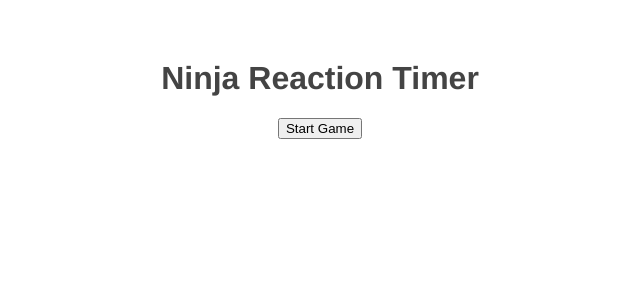
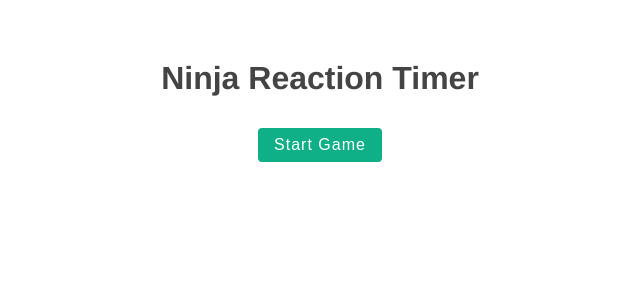
Before and after one commit to naomiearledev/reaction-timer, a Vue app: page / in a window 1280 px wide. Shown: the top 300 px of the page, without its empty margins (320-960 px from the left). Built offline with nearby package versions, Linux system fonts and the light colour scheme.

Commit message:
project complete

```diff
--- a/src/App.vue
+++ b/src/App.vue
@@ -1,16 +1,17 @@
 <template>
   <h1>Ninja Reaction Timer</h1>
-  <button @click="startGame" :disabled="isPlaying">Start Game</button>
+  <button class="start-button" @click="startGame" :disabled="isPlaying">Start Game</button>
   <Block v-if="isPlaying" :delay="delay" @end="endGame" />
-  <p v-if="showResults">Reaction time: {{ score }}ms</p>
+  <Results v-if="showResults" :score="score" />
 </template>
 
 <script>
 import Block from './components/Block.vue'
+import Results from './components/Results.vue'
 
 export default {
   name: 'App',
-  components: { Block },
+  components: { Block, Results },
   data() {
     return {
       delay: null,
@@ -43,4 +44,19 @@ export default {
   color: #444;
   margin-top: 60px;
 }
+.start-button {
+  background: #0faf87;
+  color: white;
+  border: none;
+  padding: 8px 16px;
+  border-radius: 4px;
+  font-size: 16px;
+  letter-spacing: 1px;
+  cursor: pointer;
+  margin: 10px;
+}
+.start-button[disabled] {
+  opacity: 0.2;
+  cursor: not-allowed;
+}
 </style>
--- a/src/components/Results.vue
+++ b/src/components/Results.vue
@@ -0,0 +1,33 @@
+<template>
+  <p>Reaction time: {{ scoreSeconds }} seconds</p>
+  <p class="rank">Rank: {{ rank }}</p>
+</template>
+
+<script>
+export default {
+    props: ['score'],
+    data() {
+        return {
+            scoreSeconds: this.score / 1000,
+            rank: null
+        }
+    },
+    mounted() {
+        if (this.score < 250) {
+            this.rank = 'Ninja Fingers'
+        } else if (this.score < 500) {
+            this.rank = 'Rapid Reflexes'
+        } else {
+            this.rank = 'Snail Pace'
+        }
+    }
+}
+</script>
+
+<style>
+.rank {
+    font-size: 1.4em;
+    color: #0faf87;
+    font-weight: bold;
+}
+</style>
```
